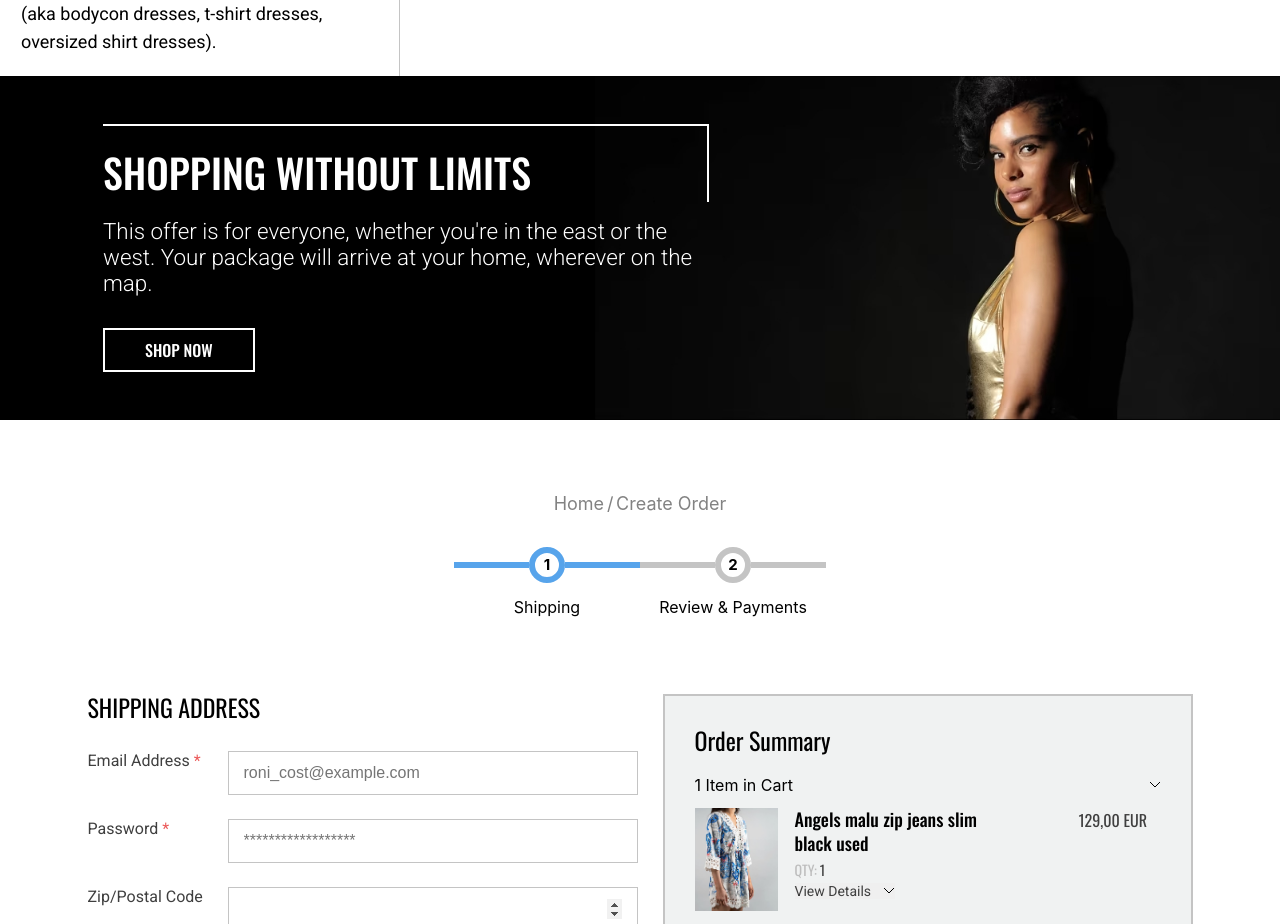
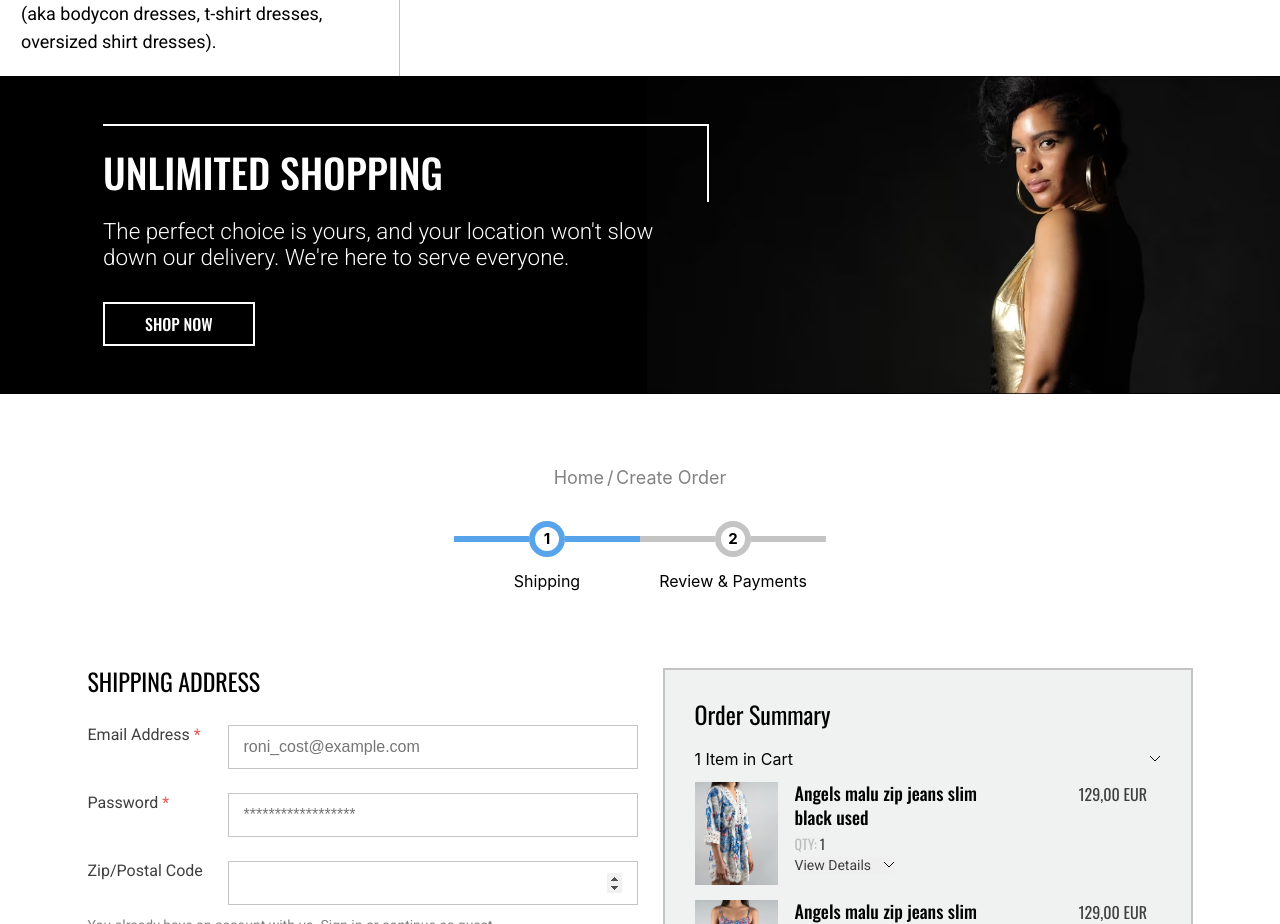
Before and after one commit to Tate-T/crips-react, a React (Create React App) app: page / in a window 1280 px wide. Shown: the part 7280-8204 px from the top of the page. Built offline with nearby package versions, Linux system fonts and the light colour scheme.

Commit message:
Update Banner.jsx

```diff
--- a/src/pages/CatalogPage/Banner/Banner.jsx
+++ b/src/pages/CatalogPage/Banner/Banner.jsx
@@ -1,17 +1,8 @@
 import "./Banner.scss";
 import { Container } from "../../../components/Container/Container";
-import { Component } from "react";
+import { useState } from "react";
 
-export class Banner extends Component {
-  curDate = () => {
-    const currentDate = new Date();
-    const day = currentDate.getDate();
-    const month = currentDate.getMonth() + 1;
-    const year = currentDate.getFullYear();
-    return `${day}.${month}.${year}`;
-  };
-
-  render = () => {
+export const Banner = () => {
   const phrases = {
     title: [
       "shopping without limits",
@@ -36,39 +27,43 @@ export class Banner extends Component {
     ],
   };
 
+  const curDate = () => {
+    const currentDate = new Date();
+    const day = currentDate.getDate();
+    const month = currentDate.getMonth() + 1;
+    const year = currentDate.getFullYear();
+    return `${day}.${month}.${year}`;
+  };
+
+  const [choose, setChoose] = useState(() => {
     const savedChoose = JSON.parse(localStorage.getItem("catalogBannerChoose"));
-    const today = this.curDate();
+    const today = curDate();
+
     if (!savedChoose || savedChoose[0] !== today) {
-      localStorage.setItem(
-        "catalogBannerChoose",
-        JSON.stringify([
+      const newChoose = [
         today,
         {
           title: Math.floor(Math.random() * phrases.title.length),
           long: Math.floor(Math.random() * phrases.long.length),
           short: Math.floor(Math.random() * phrases.short.length),
         },
-        ])
-      );
+      ];
+      localStorage.setItem("catalogBannerChoose", JSON.stringify(newChoose));
+      return newChoose;
     }
 
-    const updatedChoose = JSON.parse(
-      localStorage.getItem("catalogBannerChoose")
-    );
+    return savedChoose;
+  });
 
   return (
     <div className="banner">
       <Container>
         <div className="banner__container">
           <div className="banner__content">
-              <h1 className="banner__title">
-                {phrases.title[updatedChoose[1].title]}
-              </h1>
-              <p className="banner__subtitle-d">
-                {phrases.long[updatedChoose[1].long]}
-              </p>
+            <h1 className="banner__title">{phrases.title[choose[1].title]}</h1>
+            <p className="banner__subtitle-d">{phrases.long[choose[1].long]}</p>
             <p className="banner__subtitile">
-                {phrases.short[updatedChoose[1].short]}
+              {phrases.short[choose[1].short]}
             </p>
             <button className="banner__btn">Shop Now</button>
           </div>
@@ -77,4 +72,3 @@ export class Banner extends Component {
     </div>
   );
 };
-}
```
Lines whose indentation alone changed are shown as unchanged.
